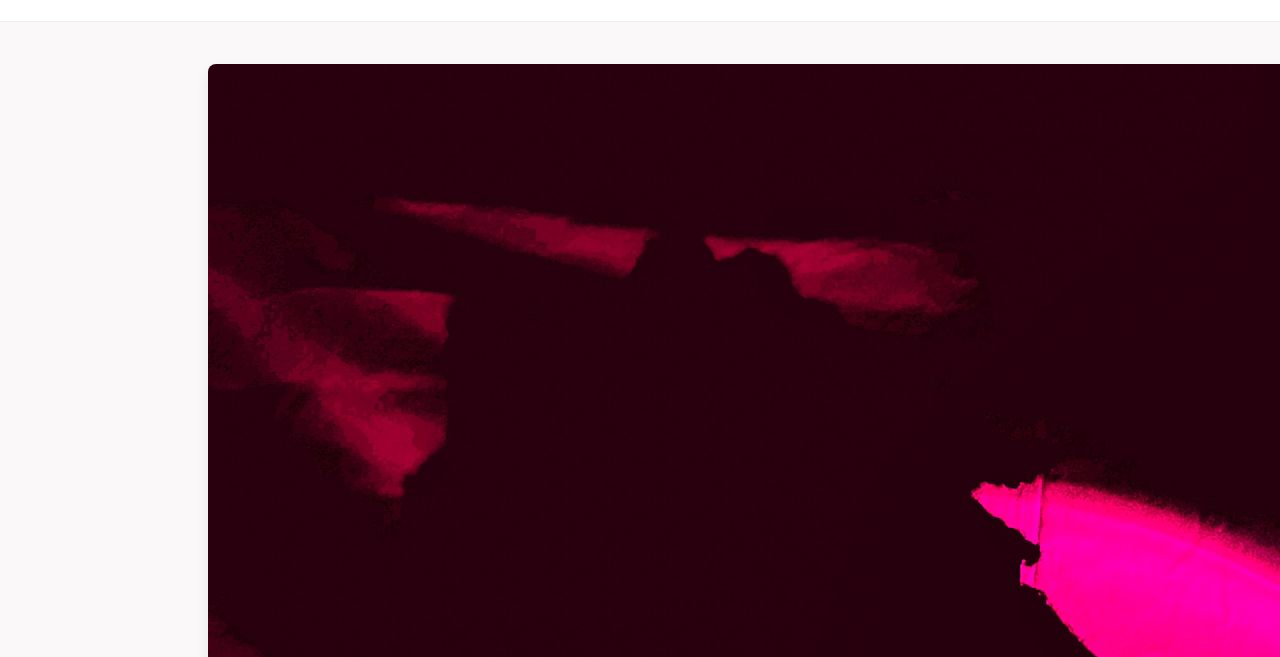
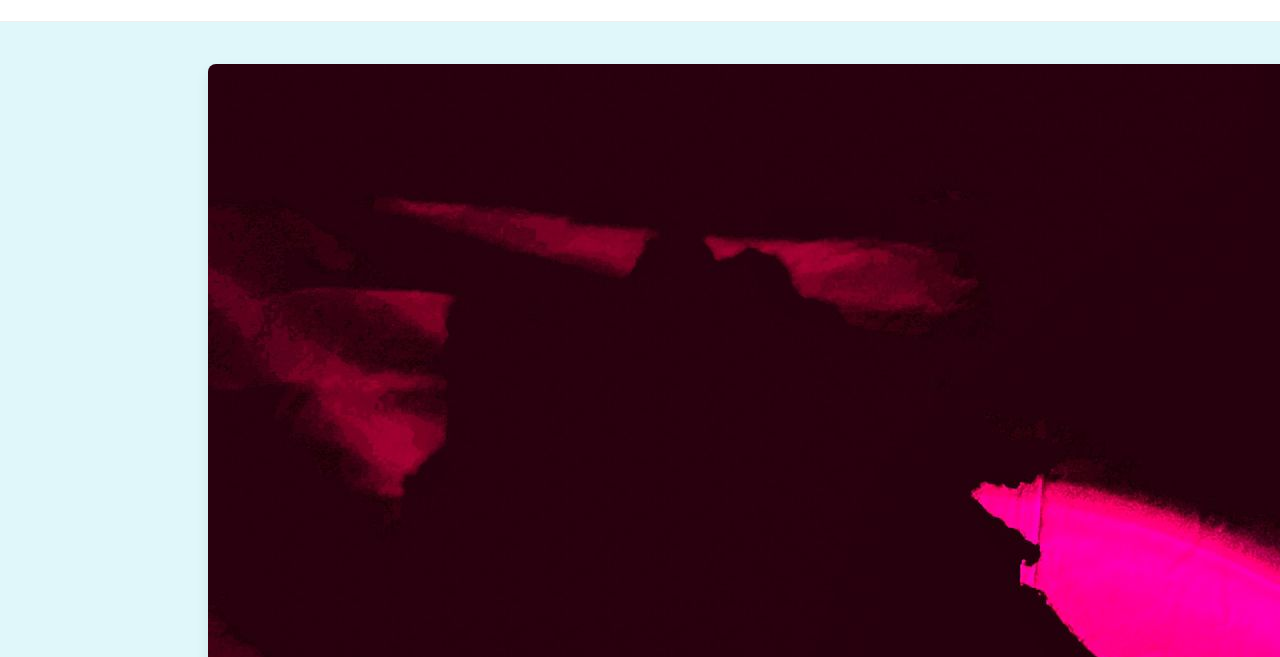
Before and after one commit to briisflash/juneonthemoon-presskit, a plain HTML site: page index.html in a window 1280 px wide. Shown: the part 143-800 px from the top of the page. Drawn offline with Linux system fonts and the light colour scheme.

Commit message:
Update styles.css

```diff
--- a/styles.css
+++ b/styles.css
@@ -2,7 +2,7 @@
   --max-width: 900px;
   --accent: #5c3d5b;
   --muted: #666;
-  --bg: #faf8f9;
+  --bg: #e0f7fa;
 }
 * { box-sizing: border-box; }
 body {
```
